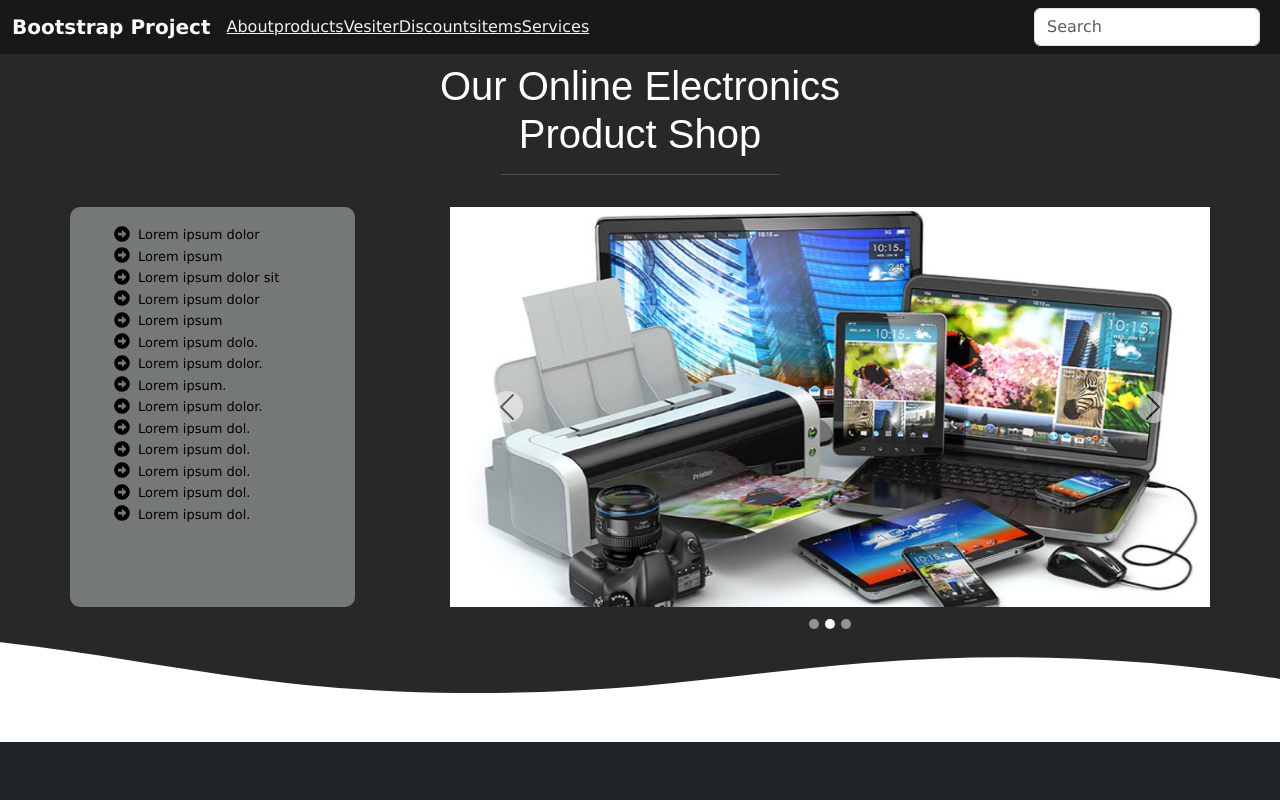
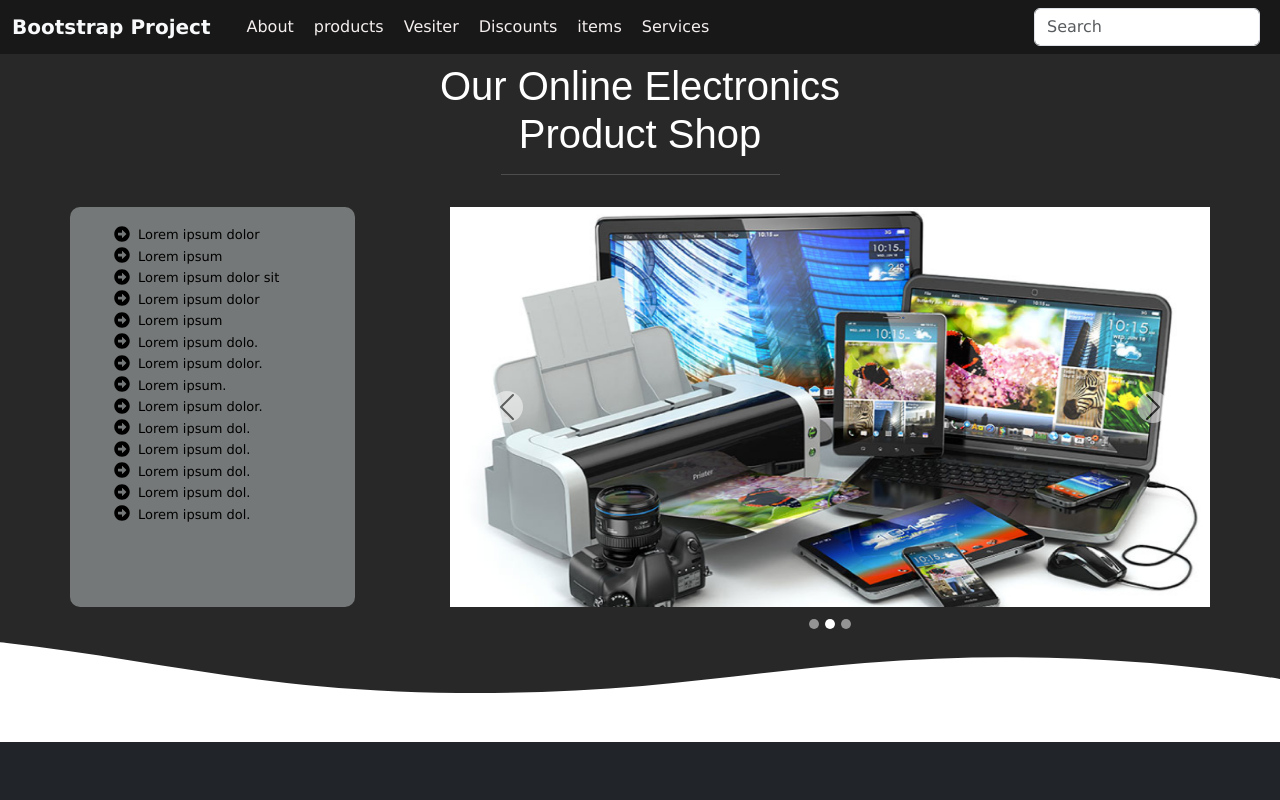
Before and after one commit to mwaqasahmad0082/electronic-store, a React (Vite) app: page / in a window 1280 px wide. Shown: the top 800 px of the page. Built offline with nearby package versions, Linux system fonts and the light colour scheme.

Commit message:
navbar items style change

```diff
--- a/src/index.css
+++ b/src/index.css
@@ -28,7 +28,18 @@ h1 {
 p {
   text-transform: capitalize;
 }
+/* /////////////////////////////////////// */
 /* ////////////navbar css/////////// */
+
+
+/* Individual navigation link styling */
+.nav-li{
+  text-decoration: none;
+  display: flex;
+  margin-left: 20px;
+}
+
+/* ////////////////////////////////////////// */
 .navbar-toggler {
   background-color: white !important;
 }
```
